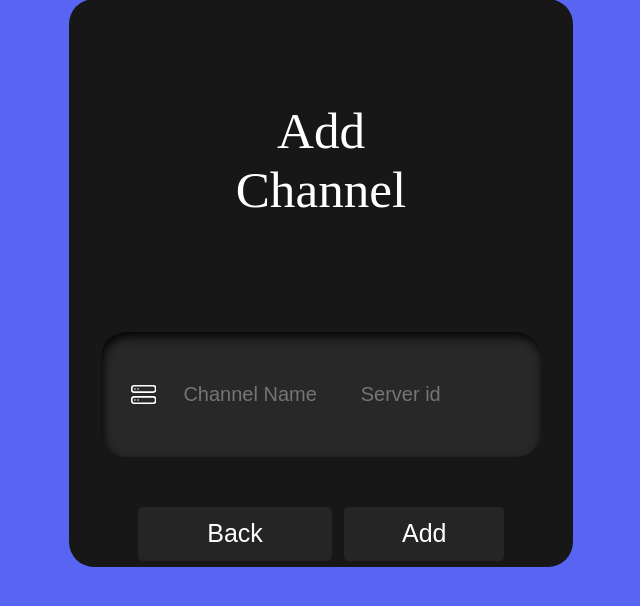
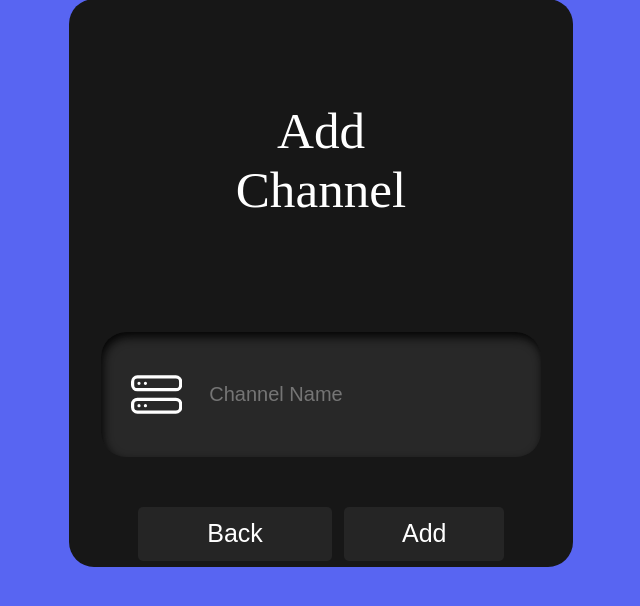
Before and after one commit to kevinserrano01/backend-Discord, a Flask app: template api/templates/addChannel.html in a window 1280 px wide. Shown: the part 81-687 px from the top of the page, without its empty margins (319-959 px from the left). Run offline with Flask 3, Linux system fonts and the light colour scheme; the template is opened without the code that fills it, so the values that code supplies are empty.

Commit message:
Solucione para agregar un canal - Listo

```diff
--- a/api/static/js/addChannel.js
+++ b/api/static/js/addChannel.js
@@ -6,7 +6,7 @@ document.getElementById("addChannelForm").addEventListener("submit", function (e
 function addChannel() {
     const data = {
         channel_name: document.getElementById("channel_name").value,
-        server_id: document.getElementById("server_id").value
+        server_id: sessionStorage.getItem('id_server')
     };
     console.log(data)
 
--- a/api/templates/addChannel.html
+++ b/api/templates/addChannel.html
@@ -17,7 +17,6 @@
                     <path d="M5 4.5a.5.5 0 1 1-1 0 .5.5 0 0 1 1 0zm-2 0a.5.5 0 1 1-1 0 .5.5 0 0 1 1 0z"/>
                 </svg>
                 <input class="input-field" type="text" id="channel_name" name="channel_name" placeholder="Channel Name" autocomplete="off" required>
-                <input class="input-field" type="number" id="server_id" name="server_id" placeholder="Server id" autocomplete="off" required>
             </div>
             <div class="btn">
             <a href="./homeDiscord.html"><button type="button" class="button1">&nbsp;&nbsp;&nbsp;&nbsp;&nbsp;&nbsp;Back&nbsp;&nbsp;&nbsp;&nbsp;&nbsp;&nbsp;</button></a>
```
